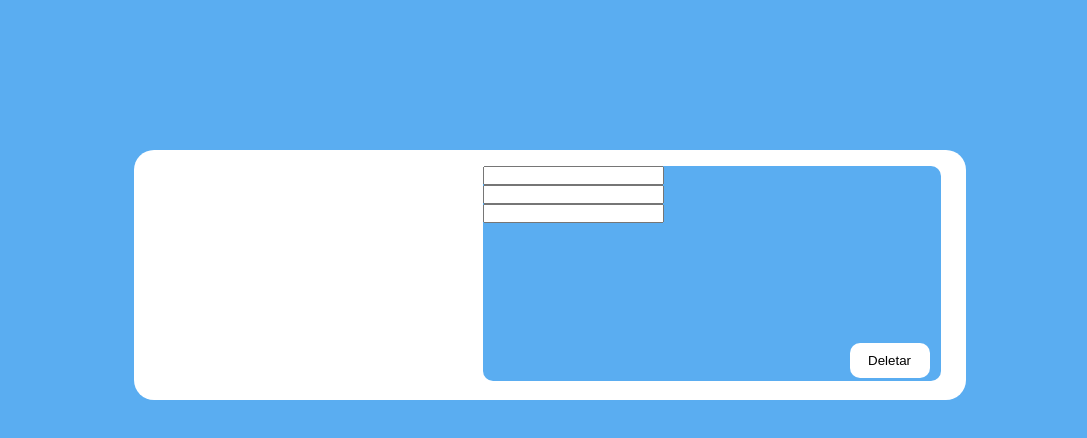
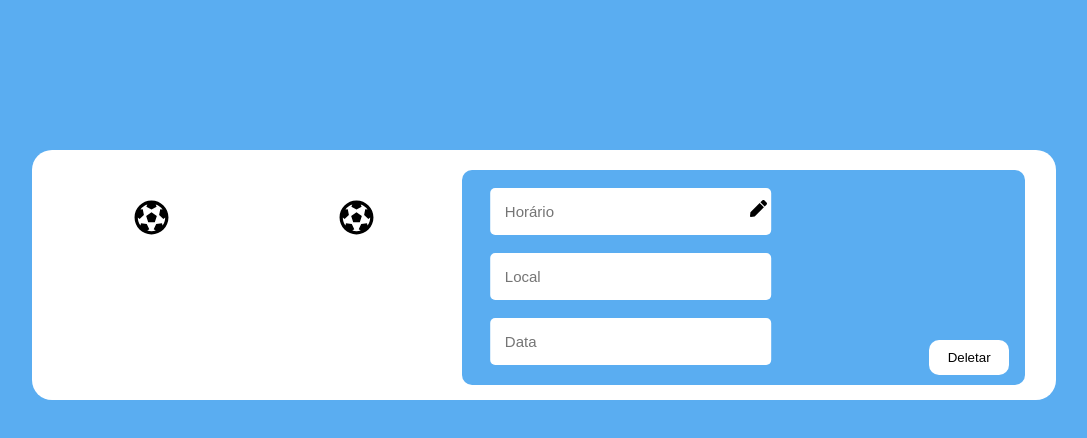
Before and after one commit to Ronnildo/projectMod, a React (Create React App) app in the folder interface/: page /jogo in a window 1280 px wide. Shown: the top 438 px of the page, without its empty margins (122-1209 px from the left). Built offline with nearby package versions, Linux system fonts and the light colour scheme.

Commit message:
tela de jogos

```diff
--- a/interface/src/pages/Home/home.css
+++ b/interface/src/pages/Home/home.css
@@ -21,7 +21,6 @@ body, html{
     align-items: center;
     justify-content: center;
     padding: 15px;
-
   }
 .images-img{
     position: absolute;
--- a/interface/src/pages/Jogo/index.jsx
+++ b/interface/src/pages/Jogo/index.jsx
@@ -1,19 +1,31 @@
+import { FaFutbol } from "react-icons/fa";
+import { FaPen } from "react-icons/fa";
+
+//import { FontAwesomeIcon } from '@fortawesome/react-fontawesome'
 import "./style.css";
 
 export const Jogo = () => {
   return (
     <div className="container">
+      <FaFutbol className="fut"></FaFutbol>
+      <FaFutbol className="fut2"></FaFutbol>
+
       <div className="container-card">
         <div className="txt">
-          <input type="text" />
           <br />
-          <input type="text" name="" id="" />
+
+          <input type="text" name="" id="caixa" placeholder="Horário" />    <button className="penn">
+            <FaPen className="pen"></FaPen>
+          </button>
           <br />
-          <input type="text" name="" id="" />
           <br />
+          <input type="text" name="" id="caixa" placeholder="Local" />
+          <br />
+          <br />
+          <input type="text" name="" id="caixa" placeholder="Data" />
+          <br />
+          <button className="del">Deletar</button>
         </div>
-
-        <button className="del">Deletar</button>
       </div>
     </div>
   );
--- a/interface/src/pages/Jogo/style.css
+++ b/interface/src/pages/Jogo/style.css
@@ -9,13 +9,32 @@ body, html{
     font-family: 'Josefin Sans', sans-serif;
     background-color: #5AADF1;
 }
-
+.fut{
+  position: relative;
+  font-size: 35px;
+  left: 10%;
+  top: 50px;
+}
+.fut2{
+  position: absolute;
+  font-size: 35px;
+  left: 30%;
+  top: 50px;
+}
+.pen{
+  position: relative;
+  font-size: 17px;
+  left: 1%;
+}
+.penn{
+  cursor: pointer;
+}
 .container{
   margin: 0 auto;
   position: absolute;
-  width: 65%;
+  width: 80%;
   height: 250px;
-  left: 20%;
+  left: 12%;
   top: 150px;
 
   background: #FFFFFF;
@@ -26,17 +45,20 @@ body, html{
   width: 55%;
   height: 215px;
   left: 42%;
-  top: 16px;
+  top: -20px;
 
   background: #5AADF1;
   border-radius: 10px;
+}
+.txt{
+  margin-top: 1px;
 }
 .del{
   position: relative;
   width: 80px;
   height: 35px;
-  left: 80%;
-  top: 120px;
+  left: 83%;
+  top: -25px;
 
   background: #FFFFFF;
   border-radius: 10px;
@@ -45,5 +67,16 @@ body, html{
   cursor: pointer;
 }
 .del:hover{
-  opacity: 0.5;
+  opacity: 0.8;
 }
+#caixa{
+  position: relative;
+  left: 30%;
+  transform: translate(-50%);
+  padding: 15px;
+  border: none;
+  outline: none;
+  font-size: 15px;
+  border-radius: 5px;
+  width: 50%;
+}
--- a/package.json
+++ b/package.json
@@ -1,5 +1,6 @@
 {
   "dependencies": {
+    "react-icons": "^4.3.1",
     "react-router-dom": "^6.2.2"
   }
 }
```
Also changed, not shown: 1 other file (tests, documents, lock files or other folders).
